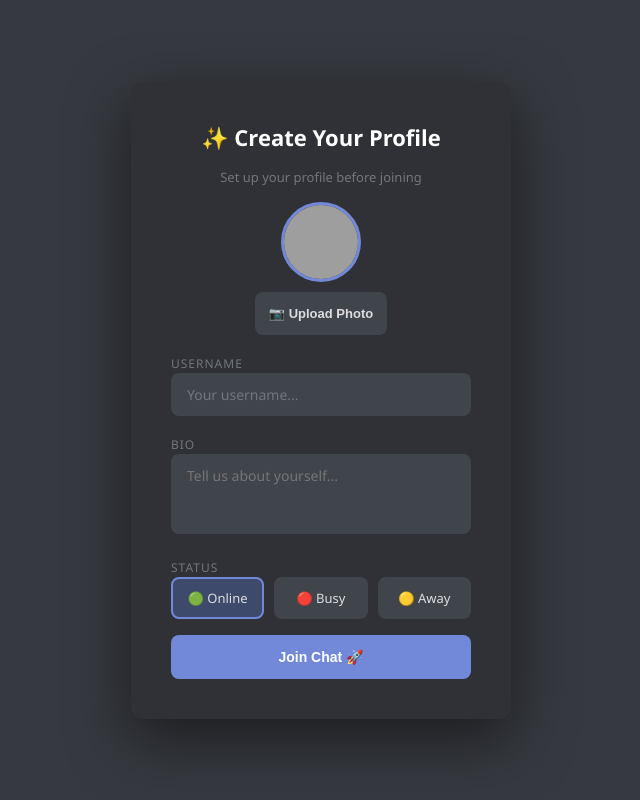
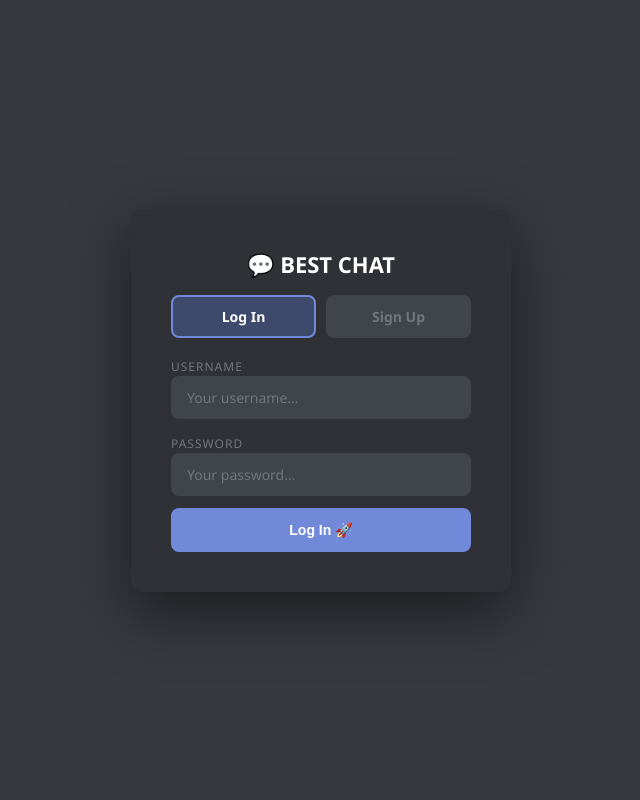
Before and after one commit to This-Is-The-Game-Guy/chatapp, a Flask app: page / in a window 1280 px wide. Shown: the whole page, without its empty margins (319-959 px from the left). Run offline with Flask 3, Linux system fonts and the light colour scheme; some libraries are stand-ins or nearby versions; grey boxes are pictures that could not be loaded.

Commit message:
add login and signup with passwords

```diff
--- a/app.py
+++ b/app.py
@@ -1,15 +1,16 @@
-from flask import Flask, request, jsonify
+from flask import Flask, request, jsonify, session
 from flask_socketio import SocketIO, emit
+from werkzeug.security import generate_password_hash, check_password_hash
 import os
 import sqlite3
-import json
+import secrets
 
 app = Flask(__name__)
+app.secret_key = secrets.token_hex(16)
 socketio = SocketIO(app, cors_allowed_origins="*")
 
 HTML = open(os.path.join(os.path.dirname(__file__), 'templates', 'index.html')).read()
 
-# Database setup
 def get_db():
     db = sqlite3.connect('chat.db')
     db.row_factory = sqlite3.Row
@@ -18,8 +19,9 @@ def get_db():
 def init_db():
     db = get_db()
     db.execute('''
-        CREATE TABLE IF NOT EXISTS profiles (
+        CREATE TABLE IF NOT EXISTS users (
             username TEXT PRIMARY KEY,
+            password TEXT,
             bio TEXT,
             status TEXT,
             avatar TEXT
@@ -42,34 +44,66 @@ init_db()
 def home():
     return HTML
 
-# Save profile
+@app.route("/signup", methods=["POST"])
+def signup():
+    data = request.json
+    username = data.get('username', '').strip()
+    password = data.get('password', '').strip()
+    if not username or not password:
+        return jsonify({"success": False, "error": "Username and password required"})
+    db = get_db()
+    existing = db.execute('SELECT username FROM users WHERE username = ?', (username,)).fetchone()
+    if existing:
+        db.close()
+        return jsonify({"success": False, "error": "Username already taken"})
+    hashed = generate_password_hash(password)
+    db.execute('''
+        INSERT INTO users (username, password, bio, status, avatar)
+        VALUES (?, ?, ?, ?, ?)
+    ''', (username, hashed, data.get('bio', ''), data.get('status', 'online'), data.get('avatar', f'https://api.dicebear.com/7.x/bottts/svg?seed={username}')))
+    db.commit()
+    db.close()
+    session['username'] = username
+    return jsonify({"success": True})
+
+@app.route("/login", methods=["POST"])
+def login():
+    data = request.json
+    username = data.get('username', '').strip()
+    password = data.get('password', '').strip()
+    db = get_db()
+    user = db.execute('SELECT * FROM users WHERE username = ?', (username,)).fetchone()
+    db.close()
+    if not user or not check_password_hash(user['password'], password):
+        return jsonify({"success": False, "error": "Wrong username or password"})
+    session['username'] = username
+    return jsonify({"success": True, "user": {
+        "username": user['username'],
+        "bio": user['bio'],
+        "status": user['status'],
+        "avatar": user['avatar']
+    }})
+
 @app.route("/profile", methods=["POST"])
 def save_profile():
     data = request.json
     db = get_db()
     db.execute('''
-        INSERT INTO profiles (username, bio, status, avatar)
-        VALUES (?, ?, ?, ?)
-        ON CONFLICT(username) DO UPDATE SET
-            bio=excluded.bio,
-            status=excluded.status,
-            avatar=excluded.avatar
-    ''', (data['username'], data['bio'], data['status'], data['avatar']))
+        UPDATE users SET bio=?, status=?, avatar=? WHERE username=?
+    ''', (data['bio'], data['status'], data['avatar'], data['username']))
     db.commit()
     db.close()
     return jsonify({"success": True})
 
-# Load profile
 @app.route("/profile/<username>", methods=["GET"])
 def load_profile(username):
     db = get_db()
-    profile = db.execute('SELECT * FROM profiles WHERE username = ?', (username,)).fetchone()
+    user = db.execute('SELECT username, bio, status, avatar FROM users WHERE username = ?', (username,)).fetchone()
     db.close()
-    if profile:
-        return jsonify(dict(profile))
+    if user:
+        return jsonify(dict(user))
     return jsonify(None)
 
-# Load recent messages
 @app.route("/messages", methods=["GET"])
 def get_messages():
     db = get_db()
--- a/templates/index.html
+++ b/templates/index.html
@@ -65,46 +65,16 @@
             height: 12px;
             border-radius: 50%;
             position: absolute;
-            bottom: 0;
-            right: 0;
+            bottom: 0; right: 0;
             border: 2px solid #2f3136;
         }
-        .message-body {
-            display: flex;
-            flex-direction: column;
-            gap: 2px;
-        }
-        .message-header {
-            display: flex;
-            align-items: center;
-            gap: 8px;
-        }
-        .username {
-            font-size: 14px;
-            font-weight: bold;
-            color: #7289da;
-        }
-        .timestamp {
-            font-size: 11px;
-            color: #72767d;
-        }
-        .content {
-            color: #dcddde;
-            font-size: 14px;
-            line-height: 1.5;
-        }
-        .bio-tag {
-            font-size: 11px;
-            color: #72767d;
-            font-style: italic;
-        }
-        .system {
-            color: #72767d;
-            font-size: 13px;
-            font-style: italic;
-            text-align: center;
-            width: 100%;
-        }
+        .message-body { display: flex; flex-direction: column; gap: 2px; }
+        .message-header { display: flex; align-items: center; gap: 8px; }
+        .username { font-size: 14px; font-weight: bold; color: #7289da; }
+        .timestamp { font-size: 11px; color: #72767d; }
+        .content { color: #dcddde; font-size: 14px; line-height: 1.5; }
+        .bio-tag { font-size: 11px; color: #72767d; font-style: italic; }
+        .system { color: #72767d; font-size: 13px; font-style: italic; text-align: center; width: 100%; }
         .input-area {
             padding: 16px;
             background: #2f3136;
@@ -112,7 +82,7 @@
             gap: 10px;
             align-items: center;
         }
-        input[type="text"] {
+        input[type="text"], input[type="password"] {
             flex: 1;
             padding: 12px 16px;
             border-radius: 8px;
@@ -122,7 +92,8 @@
             font-size: 14px;
             outline: none;
         }
-        input[type="text"]::placeholder { color: #72767d; }
+        input[type="text"]::placeholder,
+        input[type="password"]::placeholder { color: #72767d; }
         button {
             background: #7289da;
             color: white;
@@ -144,7 +115,7 @@
             align-items: center;
             z-index: 10;
         }
-        .profile-box {
+        .auth-box {
             background: #2f3136;
             padding: 40px;
             border-radius: 12px;
@@ -154,10 +125,12 @@
             width: 380px;
             box-shadow: 0 20px 60px rgba(0,0,0,0.5);
         }
-        .profile-box h2 { color: white; text-align: center; font-size: 22px; }
-        .profile-box p { color: #72767d; text-align: center; font-size: 13px; }
-        .profile-box input[type="text"],
-        .profile-box textarea {
+        .auth-box h2 { color: white; text-align: center; font-size: 22px; }
+        .auth-box p { color: #72767d; text-align: center; font-size: 13px; }
+        .auth-box label { color: #72767d; font-size: 12px; text-transform: uppercase; letter-spacing: 1px; }
+        .auth-box input[type="text"],
+        .auth-box input[type="password"],
+        .auth-box textarea {
             padding: 12px 16px;
             border-radius: 8px;
             border: none;
@@ -168,26 +141,24 @@
             width: 100%;
             font-family: 'Segoe UI', sans-serif;
         }
-        .profile-box textarea {
-            resize: none;
-            height: 80px;
+        .auth-box textarea { resize: none; height: 70px; }
+        .auth-box button { width: 100%; padding: 14px; }
+        .switch-link {
+            color: #7289da;
+            text-align: center;
+            font-size: 13px;
+            cursor: pointer;
+            text-decoration: underline;
         }
-        .profile-box label {
-            color: #72767d;
-            font-size: 12px;
-            text-transform: uppercase;
-            letter-spacing: 1px;
+        .error-msg {
+            color: #f04747;
+            font-size: 13px;
+            text-align: center;
+            display: none;
         }
-        .profile-box button { width: 100%; padding: 14px; }
-        .avatar-upload {
-            display: flex;
-            flex-direction: column;
-            align-items: center;
-            gap: 10px;
-        }
+        .avatar-upload { display: flex; flex-direction: column; align-items: center; gap: 10px; }
         .avatar-preview {
-            width: 80px;
-            height: 80px;
+            width: 80px; height: 80px;
             border-radius: 50%;
             object-fit: cover;
             border: 3px solid #7289da;
@@ -202,8 +173,7 @@
         }
         .status-options { display: flex; gap: 10px; }
         .status-option {
-            flex: 1;
-            padding: 10px;
+            flex: 1; padding: 10px;
             border-radius: 8px;
             background: #40444b;
             color: #dcddde;
@@ -213,18 +183,54 @@
             border: 2px solid transparent;
             transition: all 0.2s;
         }
-        .status-option.selected {
-            border-color: #7289da;
-            background: #3d4a6b;
+        .status-option.selected { border-color: #7289da; background: #3d4a6b; }
+        .tabs { display: flex; gap: 10px; }
+        .tab {
+            flex: 1; padding: 10px;
+            border-radius: 8px;
+            background: #40444b;
+            color: #72767d;
+            font-size: 14px;
+            text-align: center;
+            cursor: pointer;
+            border: 2px solid transparent;
+            font-weight: bold;
         }
+        .tab.active { border-color: #7289da; color: white; background: #3d4a6b; }
     </style>
 </head>
 <body>
 
-    <div class="screen" id="profileScreen">
-        <div class="profile-box">
-            <h2>✨ Create Your Profile</h2>
-            <p>Set up your profile before joining</p>
+    <!-- Auth Screen -->
+    <div class="screen" id="authScreen">
+        <div class="auth-box">
+            <h2>💬 BEST CHAT</h2>
+
+            <div class="tabs">
+                <div class="tab active" id="loginTab" onclick="switchTab('login')">Log In</div>
+                <div class="tab" id="signupTab" onclick="switchTab('signup')">Sign Up</div>
+            </div>
+
+            <div id="errorMsg" class="error-msg"></div>
+
+            <!-- Login Form -->
+            <div id="loginForm">
+                <div style="display:flex;flex-direction:column;gap:12px">
+                    <div>
+                        <label>Username</label>
+                        <input type="text" id="loginUsername" placeholder="Your username..." />
+                    </div>
+                    <div>
+                        <label>Password</label>
+                        <input type="password" id="loginPassword" placeholder="Your password..." />
+                    </div>
+                    <button onclick="doLogin()">Log In 🚀</button>
+                </div>
+            </div>
+
+            <!-- Signup Form -->
+            <div id="signupForm" style="display:none">
+                <div style="display:flex;flex-direction:column;gap:12px">
                     <div class="avatar-upload">
                         <img id="avatarPreview" class="avatar-preview" src="https://api.dicebear.com/7.x/bottts/svg?seed=default" />
                         <input type="file" id="avatarInput" accept="image/*" style="display:none" />
@@ -232,11 +238,15 @@
                     </div>
                     <div>
                         <label>Username</label>
-                <input type="text" id="usernameInput" placeholder="Your username..." />
+                        <input type="text" id="signupUsername" placeholder="Pick a username..." />
+                    </div>
+                    <div>
+                        <label>Password</label>
+                        <input type="password" id="signupPassword" placeholder="Create a password..." />
                     </div>
                     <div>
                         <label>Bio</label>
-                <textarea id="bioInput" placeholder="Tell us about yourself..."></textarea>
+                        <textarea id="signupBio" placeholder="Tell us about yourself..."></textarea>
                     </div>
                     <div>
                         <label>Status</label>
@@ -246,10 +256,14 @@
                             <div class="status-option" data-status="away" onclick="selectStatus(this)">🟡 Away</div>
                         </div>
                     </div>
-            <button onclick="joinChat()">Join Chat 🚀</button>
+                    <button onclick="doSignup()">Create Account 🎉</button>
                 </div>
             </div>
 
+        </div>
+    </div>
+
+    <!-- Chat -->
     <div class="container">
         <div class="header">
             💬 General <span>Real time chat room</span>
@@ -263,8 +277,9 @@
 
     <script>
         const socket = io();
-        let profile = { username: "", bio: "", status: "online", avatar: "" };
+        let profile = {};
         let selectedStatus = "online";
+        let avatarData = "";
 
         const statusColors = {
             online: "#43b581",
@@ -272,22 +287,19 @@
             away: "#faa61a"
         };
 
-        // Auto load profile on page open
-        window.addEventListener('load', async () => {
-            const saved = localStorage.getItem('chatUsername');
-            if (saved) {
-                const res = await fetch(`/profile/${saved}`);
-                const data = await res.json();
-                if (data) {
-                    profile = data;
-                    document.getElementById("usernameInput").value = data.username;
-                    document.getElementById("bioInput").value = data.bio || '';
-                    document.getElementById("avatarPreview").src = data.avatar;
-                    const statusEl = document.querySelector(`[data-status="${data.status}"]`);
-                    if (statusEl) selectStatus(statusEl);
+        function switchTab(tab) {
+            document.getElementById('loginForm').style.display = tab === 'login' ? 'block' : 'none';
+            document.getElementById('signupForm').style.display = tab === 'signup' ? 'block' : 'none';
+            document.getElementById('loginTab').classList.toggle('active', tab === 'login');
+            document.getElementById('signupTab').classList.toggle('active', tab === 'signup');
+            showError('');
         }
+
+        function showError(msg) {
+            const el = document.getElementById('errorMsg');
+            el.textContent = msg;
+            el.style.display = msg ? 'block' : 'none';
         }
-        });
 
         document.getElementById("avatarInput").addEventListener("change", function(e) {
             const file = e.target.files[0];
@@ -295,7 +307,7 @@
             const reader = new FileReader();
             reader.onload = (ev) => {
                 document.getElementById("avatarPreview").src = ev.target.result;
-                profile.avatar = ev.target.result;
+                avatarData = ev.target.result;
             };
             reader.readAsDataURL(file);
         });
@@ -306,47 +318,68 @@
             selectedStatus = el.dataset.status;
         }
 
-        async function joinChat() {
-            const username = document.getElementById("usernameInput").value.trim();
-            const bio = document.getElementById("bioInput").value.trim();
-            if (!username) return;
+        async function doLogin() {
+            const username = document.getElementById("loginUsername").value.trim();
+            const password = document.getElementById("loginPassword").value.trim();
+            if (!username || !password) return showError("Please fill in all fields");
 
-            profile.username = username;
-            profile.bio = bio;
-            profile.status = selectedStatus;
-            if (!profile.avatar) {
-                profile.avatar = `https://api.dicebear.com/7.x/bottts/svg?seed=${username}`;
+            const res = await fetch('/login', {
+                method: 'POST',
+                headers: { 'Content-Type': 'application/json' },
+                body: JSON.stringify({ username, password })
+            });
+            const data = await res.json();
+            if (!data.success) return showError(data.error);
+            enterChat(data.user);
         }
 
-            localStorage.setItem('chatUsername', username);
+        async function doSignup() {
+            const username = document.getElementById("signupUsername").value.trim();
+            const password = document.getElementById("signupPassword").value.trim();
+            const bio = document.getElementById("signupBio").value.trim();
+            if (!username || !password) return showError("Username and password required");
 
-            await fetch('/profile', {
+            const avatar = avatarData || `https://api.dicebear.com/7.x/bottts/svg?seed=${username}`;
+
+            const res = await fetch('/signup', {
                 method: 'POST',
                 headers: { 'Content-Type': 'application/json' },
-                body: JSON.stringify(profile)
+                body: JSON.stringify({ username, password, bio, status: selectedStatus, avatar })
             });
+            const data = await res.json();
+            if (!data.success) return showError(data.error);
+            enterChat({ username, bio, status: selectedStatus, avatar });
+        }
 
-            document.getElementById("profileScreen").style.display = "none";
+        async function enterChat(user) {
+            profile = user;
+            localStorage.setItem('chatUsername', user.username);
+            document.getElementById("authScreen").style.display = "none";
 
             const res = await fetch('/messages');
             const msgs = await res.json();
-            msgs.forEach(m => appendMessage({
+            msgs.forEach(m => {
+                fetch(`/profile/${m.username}`)
+                    .then(r => r.json())
+                    .then(p => appendMessage({
                         username: m.username,
                         content: m.content,
                         system: false,
-                avatar: `https://api.dicebear.com/7.x/bottts/svg?seed=${m.username}`,
-                status: 'online'
+                        avatar: p ? p.avatar : `https://api.dicebear.com/7.x/bottts/svg?seed=${m.username}`,
+                        status: p ? p.status : 'online',
+                        bio: p ? p.bio : ''
                     }));
+            });
 
             socket.emit("message", {
                 username: "System",
-                content: `${username} joined the chat! 👋`,
+                content: `${user.username} joined the chat! 👋`,
                 system: true
             });
         }
 
-        document.getElementById("usernameInput").addEventListener("keypress", e => {
-            if (e.key === "Enter") joinChat();
+        document.getElementById("loginPassword").addEventListener("keypress", e => {
+            if (e.key === "Enter") doLogin();
         });
 
         document.getElementById("messageInput").addEventListener("keypress", e => {
```
Lines whose indentation alone changed are shown as unchanged.
